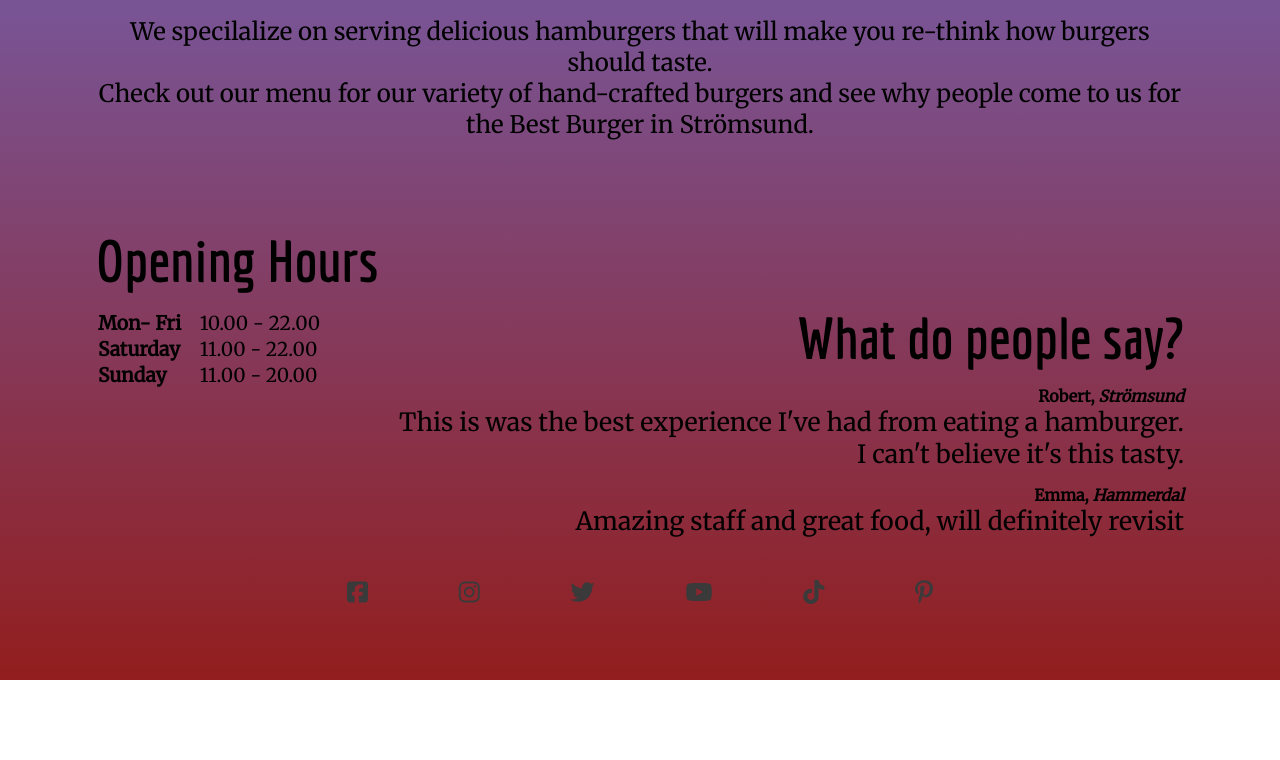
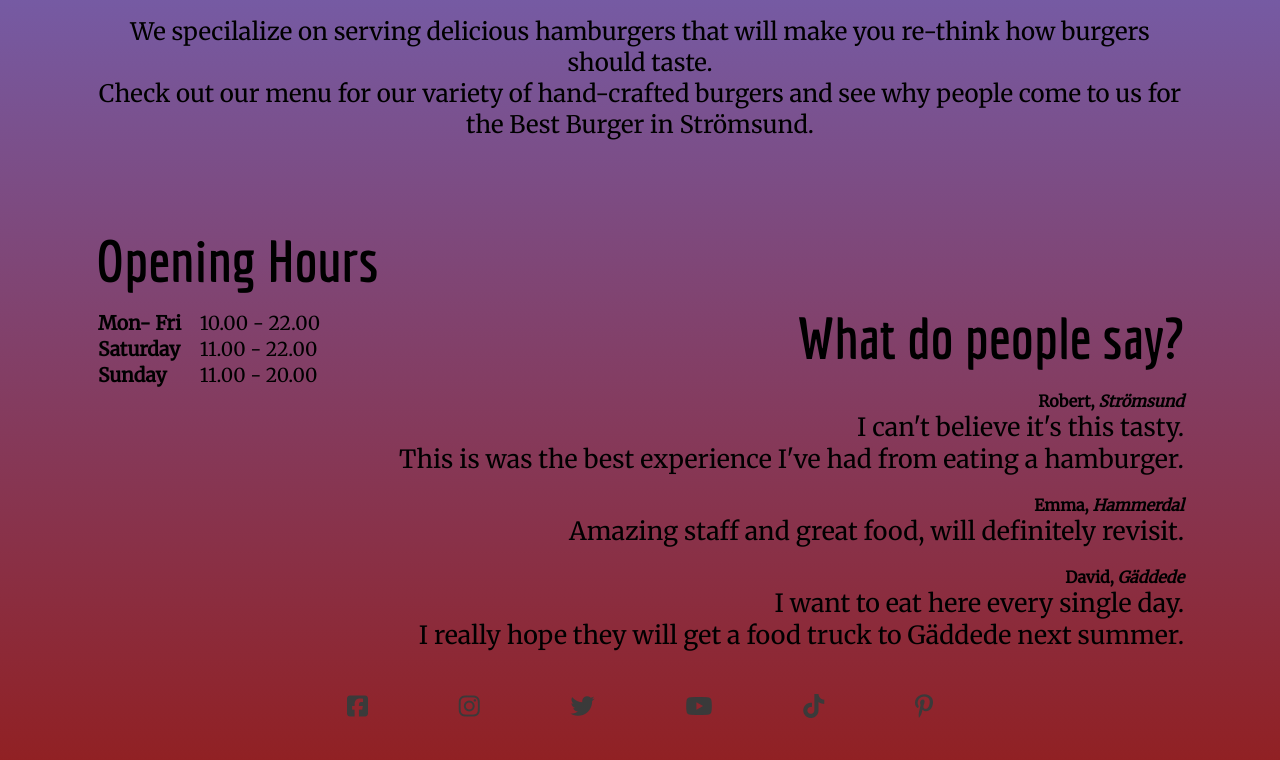
Before and after one commit to SimonEricAlexius/CI_PP1_HP, a plain HTML site: page index.html in a window 1280 px wide. Shown: the part 1443-2203 px from the top of the page. Before the commit the page ends 2123 px from the top, so only its background shows below. Drawn offline with Linux system fonts and the light colour scheme.

Commit message:
add a third user experience on homepage

```diff
--- a/assets/css/style.css
+++ b/assets/css/style.css
@@ -136,11 +136,11 @@ aside > h2 {
 }
 
 .topmargin {
-    margin-top: 15px;
+    margin-top: 20px;
 }
 
 .topmargin2 {
-    margin-top: 15px;
+    margin-top: 20px;
     clear: right;
 }
 
--- a/index.html
+++ b/index.html
@@ -66,11 +66,15 @@
         <aside class="align-right">
             <h2>What do people say?</h2>
             <p class="topmargin"><b>Robert, <i>Strömsund</i></b></p>
-            <p class="opinion">This is was the best experience I've had from eating a hamburger.<br>
-                I can't believe it's this tasty.</p>
+            <p class="opinion">I can't believe it's this tasty.<br>
+                This is was the best experience I've had from eating a hamburger.</p>
 
             <p class="topmargin2"><b>Emma, <i>Hammerdal</i></b></p>
-            <p class="opinion">Amazing staff and great food, will definitely revisit</p>
+            <p class="opinion">Amazing staff and great food, will definitely revisit.</p>
+
+            <p class="topmargin2"><b>David, <i>Gäddede</i></b></p>
+            <p class="opinion">I want to eat here every single day.<br>
+                I really hope they will get a food truck to Gäddede next  summer.</p>
         </aside>
     </section>
     <footer>
```
